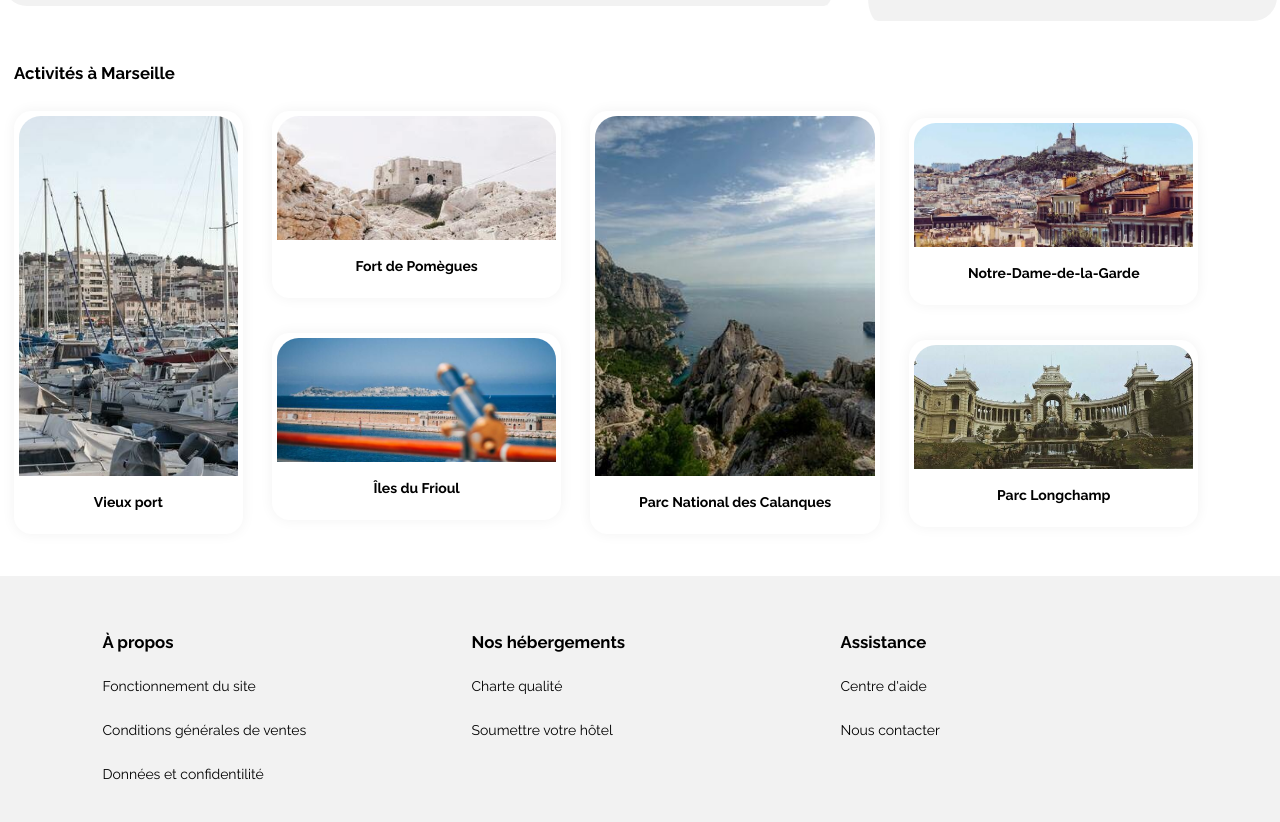
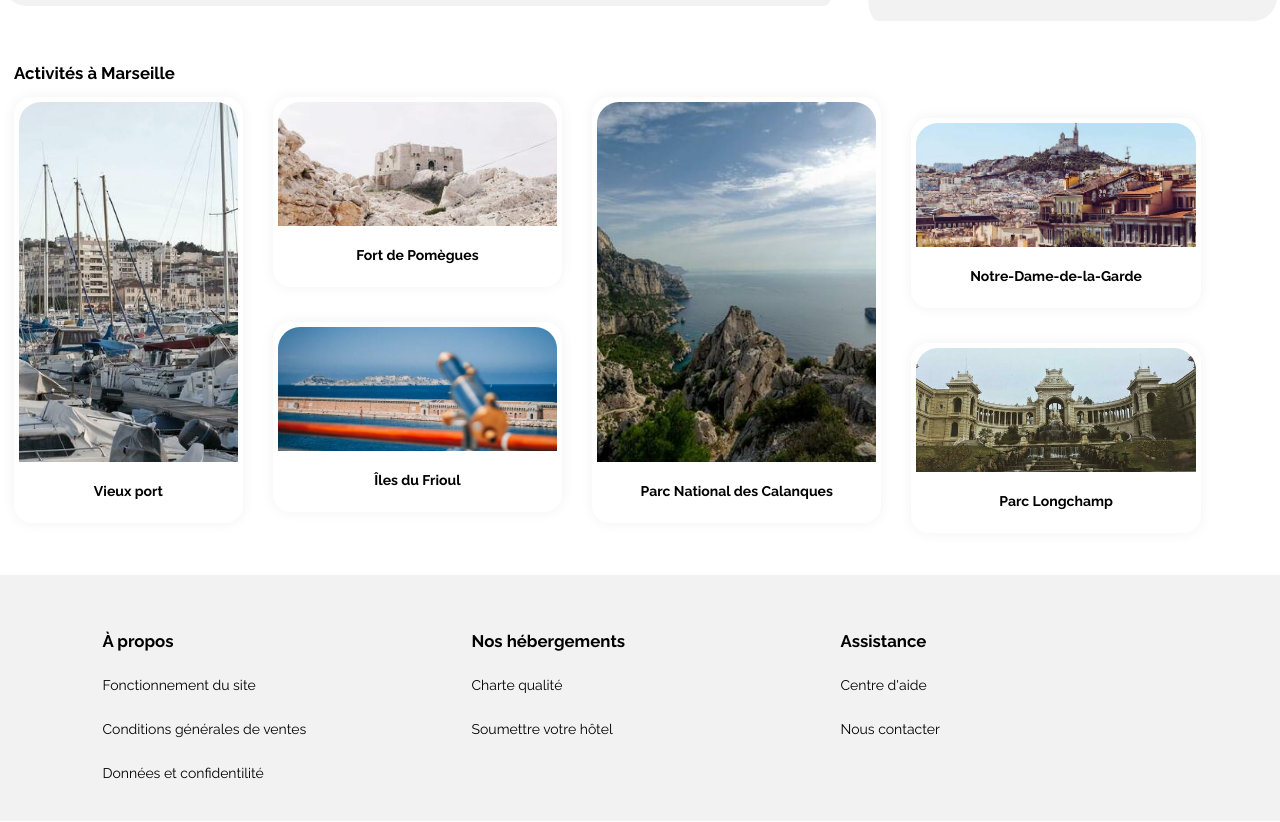
Before and after one commit to bea14/BeatriceMoulinBeltrame_2_25052021, a plain HTML site: page index.html in a window 1280 px wide. Shown: the part 1130-1952 px from the top of the page. Drawn offline with Linux system fonts and the light colour scheme.

```diff
--- a/style.css
+++ b/style.css
@@ -146,7 +146,6 @@
     justify-content: center;
     height: 40px;
     margin: 20px 0 30px;
-
 }
 
 .searchbar > i {
@@ -187,6 +186,10 @@
 }
 
 @media all and (min-width: 48em)  {
+    .searchbar {
+        justify-content: unset;
+    }
+
     #loupe {
         display: none;
     }
@@ -469,13 +472,26 @@
 @media all and (min-width: 48em)  {
     #hebergement .cards {
         display: flex;
-        flex-direction: column;
+        flex-direction: row;
         flex-wrap: wrap;
     }
 
     #hebergement .card {
-        display: flex;
         flex: 0 1 calc(50% - 1em);
+        margin: 0 0.2rem;
+    }
+
+    #hebergement .card + .card {
+        margin-top: 0;
+        margin-bottom: 1em;
+    }
+
+    #hebergement .card:first-child {
+        margin-bottom: 1em;
+    }
+
+    #hebergement  .card-content {
+        height: calc(100% - 20vh);
     }
 }
 
@@ -510,7 +526,7 @@
         padding-top: 0;
     }
 
-    .card-content {
+    #hebergement  .card-content {
         height: calc(100% - 10vh);
     }
 }
@@ -590,31 +606,14 @@
     }
 }
 /*******ACTIVITIES*******/
-#activites .card {
-    flex-wrap: wrap;
-    margin: 1em 0;
-}
-
-#activites .card > a {
-    display: flex;
-    flex-wrap: wrap;
-    flex-direction: column;
-}
-
-#activites .card-title + .rating {
-    padding-top: 1em;
-}
-
 #activites .card + .card {
     margin-top: 1em;
     margin-bottom: 1em;
 }
 
 #activites picture img {
-    display: block;
-    max-width: 100%;
+    height: 15vh;
     width: 100%;
-    height: 20vh;
     object-fit: cover;
     border-top-left-radius: 1.56em;
     border-top-right-radius: 1.56em;
@@ -622,19 +621,33 @@
 
 @media all and (min-width: 30em) {
     #activites picture img {
-        width: 96vw;
-        height: 25vh;
+        width: 100%;
+        height: 20vh;
     }
 }
-
 @media all and (min-width: 48em)  {
-    #activites .card {
+    #activites .cards {
         display: flex;
-        flex: 0 1 calc(50% - 1em);
+        flex-direction: row;
+        flex-wrap: wrap;
     }
 
-    #activites .card > a {
-        flex-wrap: nowrap;
+    #activites .card {
+        flex: 0 1 calc(50% - 1em);
+        margin: 0 0.2rem;
+    }
+
+    #activites .card + .card {
+        margin-top: 0;
+        margin-bottom: 1em;
+    }
+
+    #activites .card:first-child {
+        margin-bottom: 1em;
+    }
+
+    #activites  .card-content {
+        height: calc(100% - 20vh);
     }
 }
 
```
